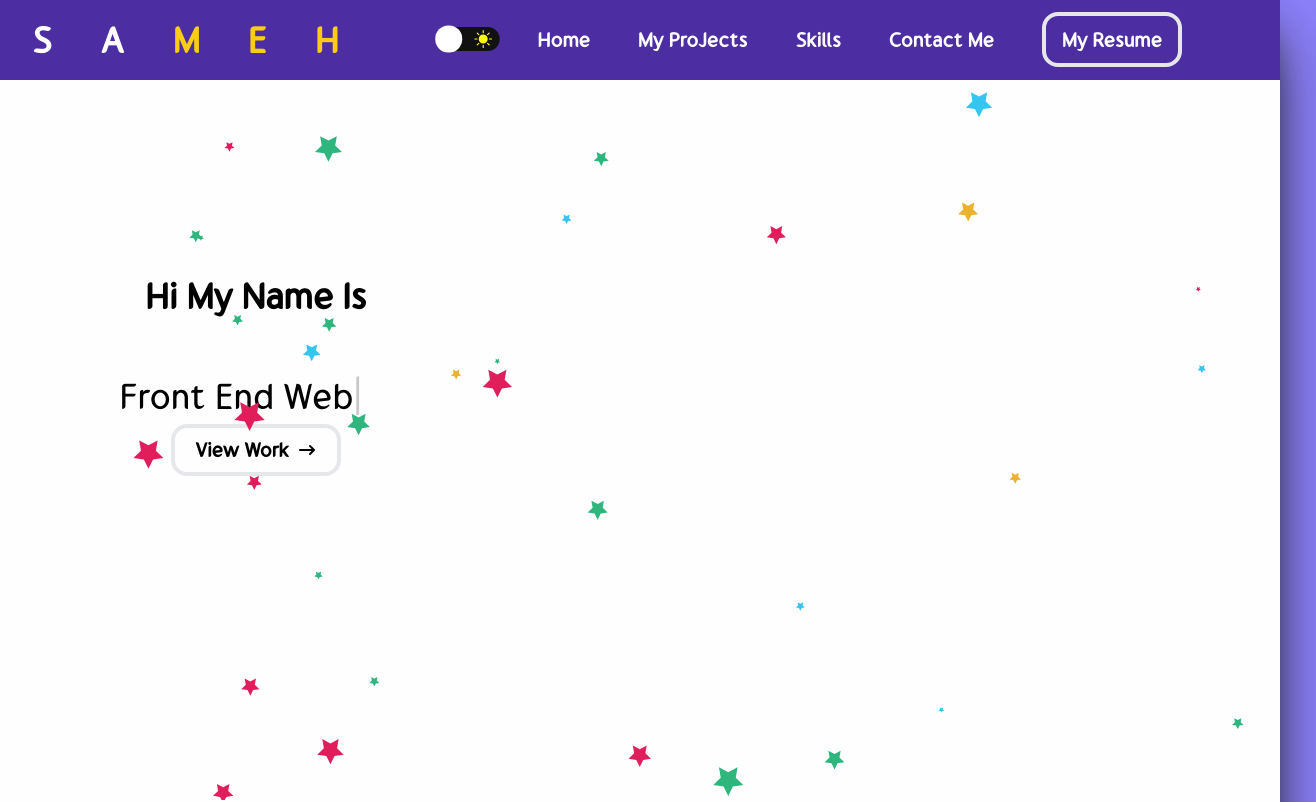
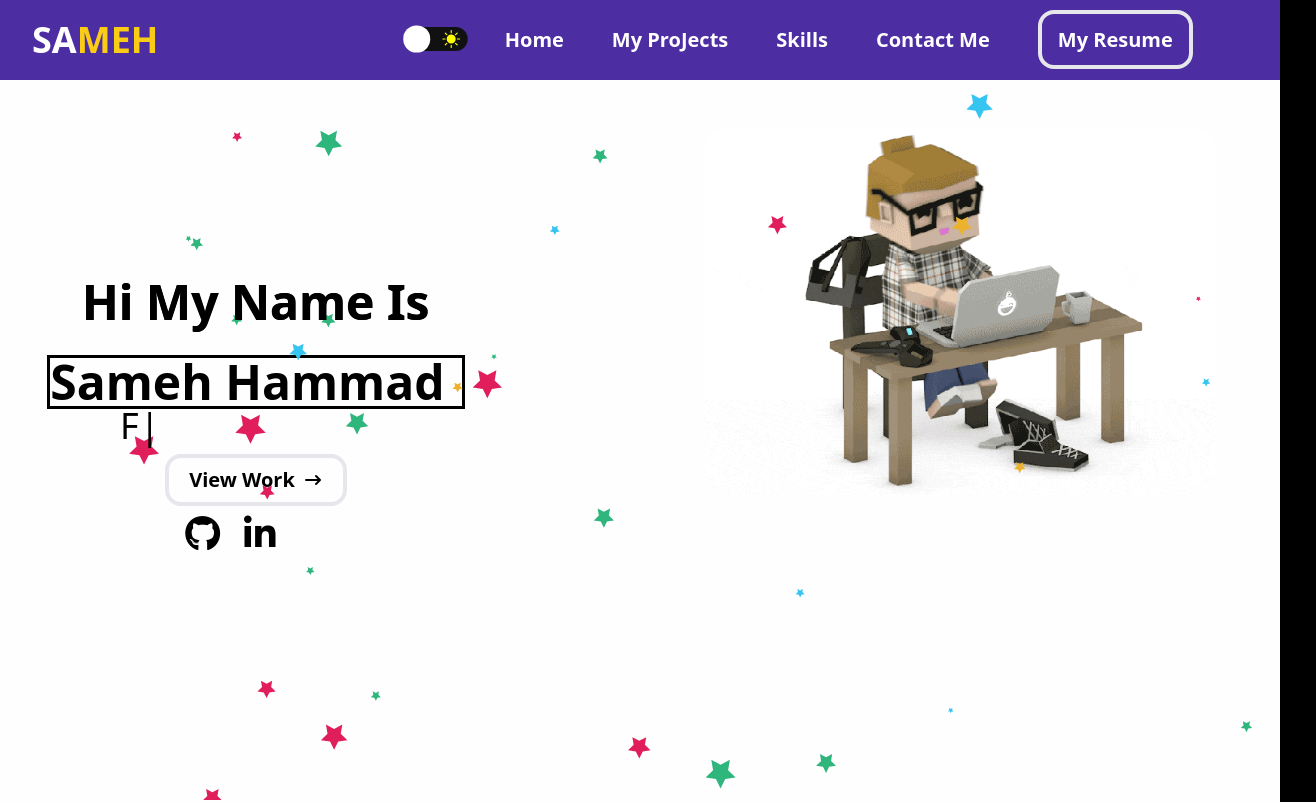
Before and after one commit to SamehHammad/portfolio, a React (Create React App) app: page / in a window 1280 px wide. Shown: the top 802 px of the page, 1316 px wide, since content can reach past the window. Built offline with nearby package versions, Linux system fonts and the light colour scheme.

Commit message:
splash screen

```diff
--- a/src/App.css
+++ b/src/App.css
@@ -1,11 +1,4 @@
-@font-face {
-  font-family: Gumela;
-  src: url('./components/assets/Gumela.otf');
-}
 
-body {
-  font-family: Gumela;
-}
 
 :root {
   --color: #2d2e2e;
--- a/src/App.js
+++ b/src/App.js
@@ -1,4 +1,4 @@
-import { useCallback, useEffect } from "react";
+import { useCallback, useEffect, useState } from "react";
 import Home from "./components/home/intro";
 import Navbar from "./components/nav-bar/nav";
 import Skills from "./components/Skills/Skills";
@@ -11,14 +11,27 @@ import ContactMe from "./components/contact/ContactMe";
 import { useSelector } from "react-redux";
 import { loadFull } from "tsparticles";
 import Particles from "react-particles";
+import Splash from "./components/splash/Splash";
 // import Contact from './components/';
 
 function App() {
+  const [splash, setSplash] = useState(false);
   const { mode } = useSelector((state) => state.darkMode);
 
   useEffect(() => {
     Aos.init();
     Aos.refresh();
+  }, []);
+
+  useEffect(() => {
+    setSplash(true);
+    const splash = () => {
+      setTimeout(() => {
+        setSplash(false);
+      }, 5000);
+
+    };
+    clearTimeout(splash());
   }, []);
 
   const options = {
@@ -91,6 +104,9 @@ function App() {
     <>
       <Particles options={options} init={particlesInit} />
 
+      {splash ? (
+       <Splash />
+      ) : (
         <div className={mode ? "m-dark" : "m-light"}>
           <Navbar />
           <Home />
@@ -99,6 +115,7 @@ function App() {
           <ContactMe />
           <Footer />
         </div>
+      )}
     </>
   );
 }
--- a/src/components/home/intro.css
+++ b/src/components/home/intro.css
@@ -1,7 +1,57 @@
-.intro-text{
+@import url("https://fonts.googleapis.com/css2?family=Audiowide&display=swap");
+
+body,
+html {
+  display: grid;
+  font-family: "Audiowide", cursive;
+}
+p {
+  margin: auto;
+}
+
+.large {
+  font-size: 3rem;
+  margin: 2rem;
+}
+
+.small {
+  font-size: 3rem;
+}
+
+.rise {
+  text-shadow: -0.01em -0.01em 0.01em #000;
+  animation: rise 2s ease-in-out 0.5s forwards;
+}
+
+@keyframes rise {
+  to {
+    text-shadow: 0em 0.01em #ff5, 0em 0.02em #ff5, 0em 0.02em 0.03em #ff5,
+      -0.01em 0.01em #333, -0.02em 0.02em #333, -0.03em 0.03em #333,
+      -0.04em 0.04em #333, -0.01em -0.01em 0.03em #000,
+      -0.02em -0.02em 0.03em #000, -0.03em -0.03em 0.03em #000;
+    transform: translateY(-0.025em) translateX(0.04em);
+  }
+}
+
+.outline {
+  background-clip: text;
+  color: #ffdd40;
+  animation: outline 1s ease-in-out 1.5s forwards;
+}
+
+@keyframes outline {
+  from {
+    text-shadow: 0em -7em 10em #fff;
+  }
+  to {
+    text-shadow: 0 0.02em #fff, 0.02em 0 #fff, -0.02em 0 #fff, 0 -0.02em #fff;
+  }
+}
+
+.intro-text {
   max-width: 40%;
 }
-.intro-img{
+.intro-img {
   max-width: 45%;
 }
 .intro-all {
@@ -17,13 +67,14 @@
     width: 100%;
     text-align: center;
   }
-    .intro-text,.intro-text{
+  .intro-text,
+  .intro-text {
     max-width: 90%;
   }
-    .intro-text{
+  .intro-text {
     max-width: 90%;
   }
-    .intro-img{
+  .intro-img {
     max-width: 90%;
     margin-bottom: 100px;
   }
--- a/src/components/home/intro.jsx
+++ b/src/components/home/intro.jsx
@@ -20,12 +20,13 @@ const Intro = () => {
           className="intro
         flex flex-col justify-center h-screen capitalize max-w[1000px] mx-auto px-8 lg:justify-center lg:items-center"
         >
-          <p className="font-bold text-xl sm:text-4xl ">hi my name is </p>
           <h4
             data-aos="fade-right"
-            className="text-yellow-400 font-bold text-4xl sm:text-6xl "
+            className=" font-bold text-4xl sm:text-6xl name "
           >
-            {intro.name}
+
+<p className="large rise">Hi My Name Is</p>
+<p className="small outline" style={{color:mode ? "yellow" : "black"}}>{intro.name}</p>
           </h4>
 
           <h3 className=" text-4xl sm:text-4xl w-[17rem]">
--- /dev/null
+++ b/src/components/splash/Splash.jsx
@@ -0,0 +1,25 @@
+import React from "react";
+import samehImg from "../assets/sameh.jpg";
+import "./splash.css";
+
+const Splash = () => {
+  return (
+    <div className="splash" data-aos="fade-up">
+      <div className="main">
+        <h1 className="metal">
+          SAMEH HAMMAD
+          <span className="texture"></span>
+        </h1>
+      </div>
+      <div className="main">
+        <h1 className="metal2">
+          Front End Web Developer
+          <span className="texture"></span>
+        </h1>
+      </div>
+      <img src={samehImg} alt="splash-img" className="splash-img" />
+    </div>
+  );
+};
+
+export default Splash;
--- /dev/null
+++ b/src/components/splash/splash.css
@@ -0,0 +1,78 @@
+body {
+  /* Metal by Etienne Martin. https://unsplash.com/photos/v6uiP2MD6vs */
+  --metal-tex: url(https://images.unsplash.com/photo-1501166222995-ff31c7e93cef?crop=entropy&cs=tinysrgb&fm=jpg&ixid=MnwzMjM4NDZ8MHwxfHJhbmRvbXx8fHx8fHx8fDE2NTcyMDc2NzU&ixlib=rb-1.2.1&q=80);
+
+  background: black;
+  color: white;
+  font-family: system-ui, sans-serif;
+}
+.splash {
+  display: flex;
+  justify-content: center;
+  align-items: center;
+  flex-direction: column;
+  margin: auto;
+}
+
+.splash-img {
+  width: 15rem;
+  height: 15rem;
+  border-radius: 50%;
+  border: 10px solid #5fc736;
+}
+
+.main {
+  display: flex;
+  flex-direction: column;
+  justify-content: center;
+  align-items: center;
+}
+
+.metal {
+  position: relative;
+  margin: 8vh auto;
+  color: transparent;
+  font-family: impact, sans-serif;
+  font-size: 10vw;
+  letter-spacing: 0.05em;
+  background-image: var(--metal-tex);
+  background-size: cover;
+  background-clip: text;
+  -webkit-background-clip: text;
+}
+.metal2 {
+  position: relative;
+  margin-bottom: 2vh;
+
+  color: transparent;
+  font-family: impact, sans-serif;
+  font-size: 4vw;
+  letter-spacing: 0.05em;
+  background-image: url(https://tse2.mm.bing.net/th?id=OIP.Mtone6-PahQLXUULyCxClQHaE_&pid=Api&P=0);
+  background-size: cover;
+  background-clip: text;
+  -webkit-background-clip: text;
+}
+
+.texture,
+.texture::after {
+  position: absolute;
+  left: 0;
+  top: 0;
+  width: 100%;
+  height: 100%;
+}
+
+.texture {
+  background-image: linear-gradient(to bottom, blue, white 50%, red 65%, white);
+  background-attachment: fixed;
+  mix-blend-mode: color-dodge;
+}
+
+.texture::after {
+  content: "";
+  background-image: var(--metal-tex);
+  background-size: cover;
+  filter: saturate(0) brightness(0.8) contrast(4);
+  mix-blend-mode: multiply;
+}
```
Also changed, not shown: src/components/assets/sameh.jpg (added). Lines whose indentation alone changed are shown as unchanged.
